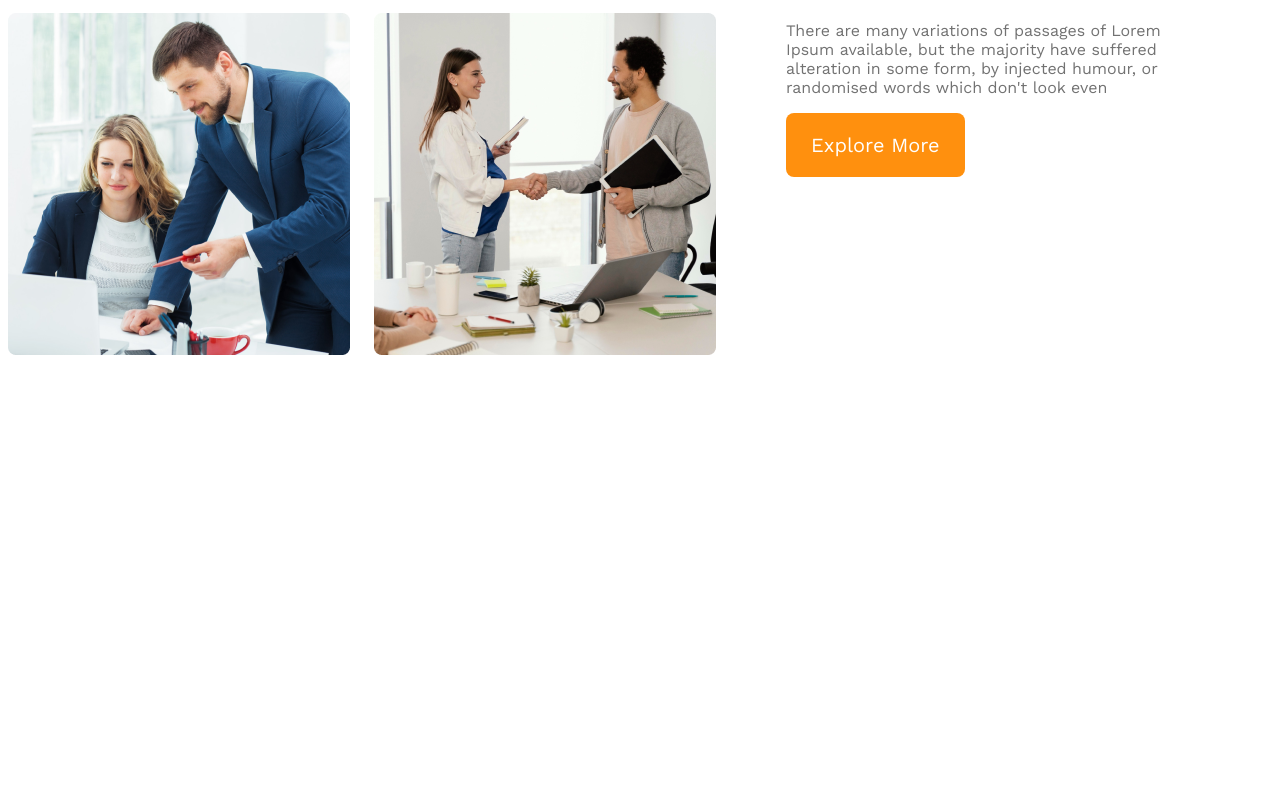
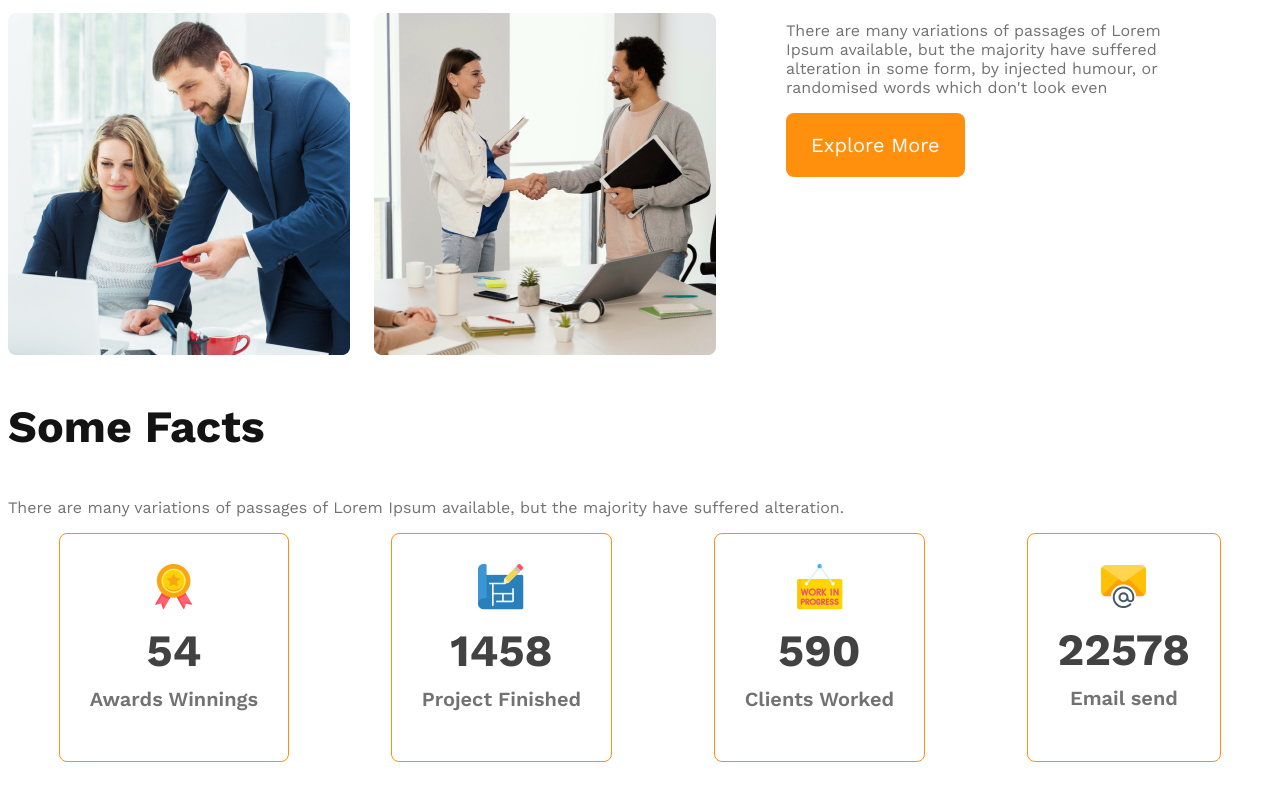
Before and after one commit to Rakibul12356/simple-responsive-website, a plain HTML site: page index.html in a window 1280 px wide. Shown: the part 1434-2234 px from the top of the page. Before the commit the page ends 1859 px from the top, so only its background shows below. Drawn offline with nearby package versions, Linux system fonts and the light colour scheme.

Commit message:
closed facts section

```diff
--- a/index.html
+++ b/index.html
@@ -10,7 +10,7 @@
     <!--start header section-->
     <header>
         <nav>
-            <h3 class="nav-title">G3 Architects</h3>
+            <h3 class="section-title">G3 Architects</h3>
             <ul>
                 <li><a href="">Home</a></li>
                 <li><a href="">About</a></li>
@@ -48,8 +48,40 @@
                     There are many variations of passages of Lorem Ipsum available, but the majority have suffered alteration in some form, by injected humour, or randomised words which don't look even
                 </p>
                 <button class="btn-primary">Explore More</button>
+            </div>
+        </section>
+        <!--end of teams section-->
+        <!--features section-->
+        <section class="features">
 
+        </section>
+        <!--facts section-->
+        <section class="facts">
+            <h3 class="section-title">Some Facts</h3>
+            <p class="text-light-gray">There are many variations of passages of Lorem Ipsum available, but the majority have suffered alteration.</p>
+            <div class="facts-card-container">
+                <div class="card">
+                    <img src="images/icons/ribon.png" alt="">
+                    <h2 class="card-stats">54</h2>
+                    <p class="card-title">Awards Winnings</p>
+                </div>
+                <div class="card">
+                    <img src="images/icons/projects.png" alt="">
+                    <h2 class="card-stats">1458</h2>
+                    <p class="card-title">Project Finished</p>
+                </div>
+                <div class="card">
+                    <img src="images/icons/customers.png" alt="">
+                    <h2 class="card-stats">590</h2>
+                    <p class="card-title">Clients Worked</p>
+                </div>
+                <div class="card">
+                    <img src="images/icons/email.png" alt="">
+                    <h2 class="card-stats">22578</h2>
+                    <p class="card-title">Email send</p>
+                </div>
             </div>
+
         </section>
     </main>
     <footer>
--- a/styles.css
+++ b/styles.css
@@ -21,6 +21,11 @@
     font-family: 'Open Sans', sans-serif;
     font-family: 'Work Sans', sans-serif;
 }
+.section-title{
+    color: #131313;
+    font-size: 2.8rem;
+    font-weight: 700;
+}
 /* header styles*/
 header {
     background: rgba(255, 144, 14, 0.10);
@@ -31,11 +36,6 @@ nav{
     display: flex;
     justify-content: space-between;
     align-items: center;
-}
-.nav-title{
-    color: #131313;
-    font-size: 2.8rem;
-    font-weight: 700;
 }
 nav > ul{
     display: flex;
@@ -101,6 +101,29 @@ main{
 font-weight: 700;
 }
 
+/*facts section*/
+.facts-card-container{
+    display: flex;
+    justify-content: space-around;
+}
+.facts-card-container .card{
+    border-radius: 8px;
+    border: 1px solid #FF900E;
+    text-align: center;
+    padding: 30px;
+}
+.facts-card-container .card-title{
+    font-weight: 600;
+    font-size: 1.25rem;
+    color: #727272;
+    margin-top: 5px;
+}
+.facts-card-container .card-stats{
+    font-size: 2.8rem;
+    color: #424242;
+    margin-top: 10px;
+    margin-bottom: 10px;
+}
 
 
 
@@ -111,11 +134,20 @@ font-weight: 700;
         padding: 20px;
     }
     nav,
-    .teams-container {
+    .teams-container,
+    .facts-card-container
+     {
         flex-direction: column;
     }
     .teams-img-container{
         grid-template-columns: 1fr;
+    }
+    .teams-container, .facts-card-container{
+        padding-left: 20px;
+        padding-right: 20px;
+    }
+    .facts-card-container{
+        gap: 20px;
     }
 }
 /*medium device*/
```
